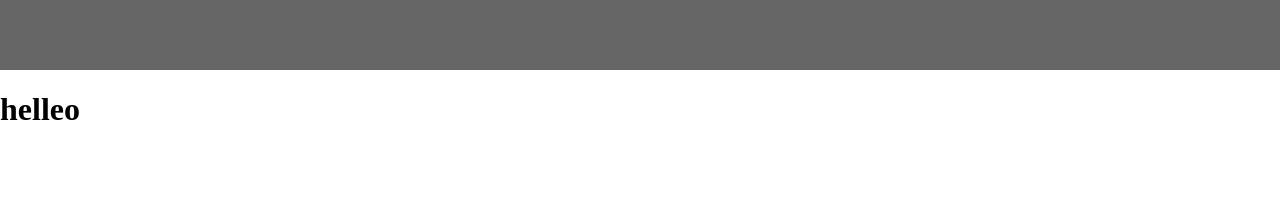
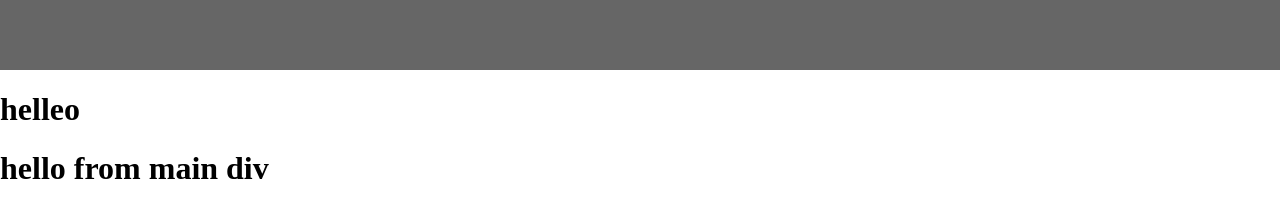
Before and after one commit to jorreh/tst-proj, a plain HTML site: page index.html in a window 1280 px wide. Drawn offline with Linux system fonts and the light colour scheme.

Commit message:
Feature main div (#10)
* add main div with txt

* add bold txt

---------

Co-authored-by: Jorre Heuts <heuts.jorre@gmail.com>

```diff
--- a/index.html
+++ b/index.html
@@ -9,7 +9,12 @@
   </head>
   <body>
     <header></header>
+
     <h1>helleo</h1>
+
+    <div>
+      <h1>hello from <b>main</b> div</h1>
+
     <script src="./index.js"></script>
 
     <footer></footer>
```
